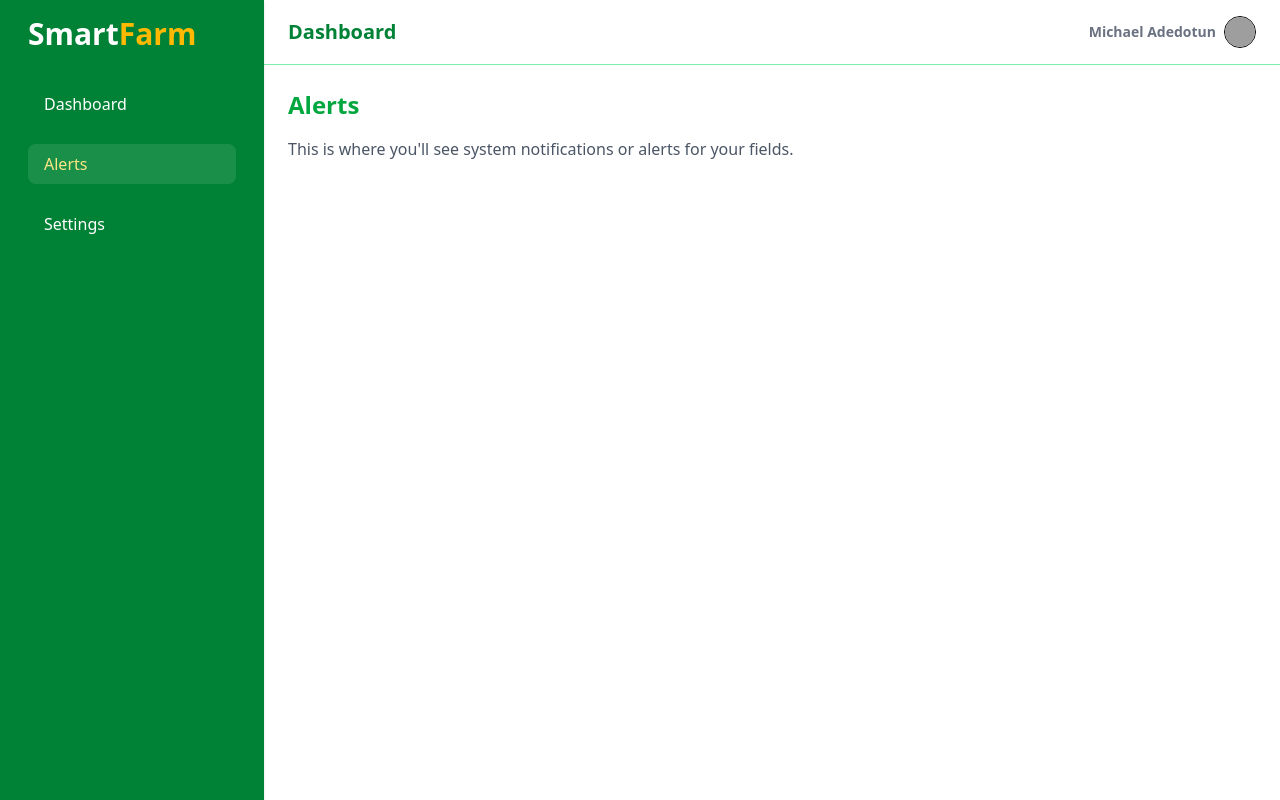
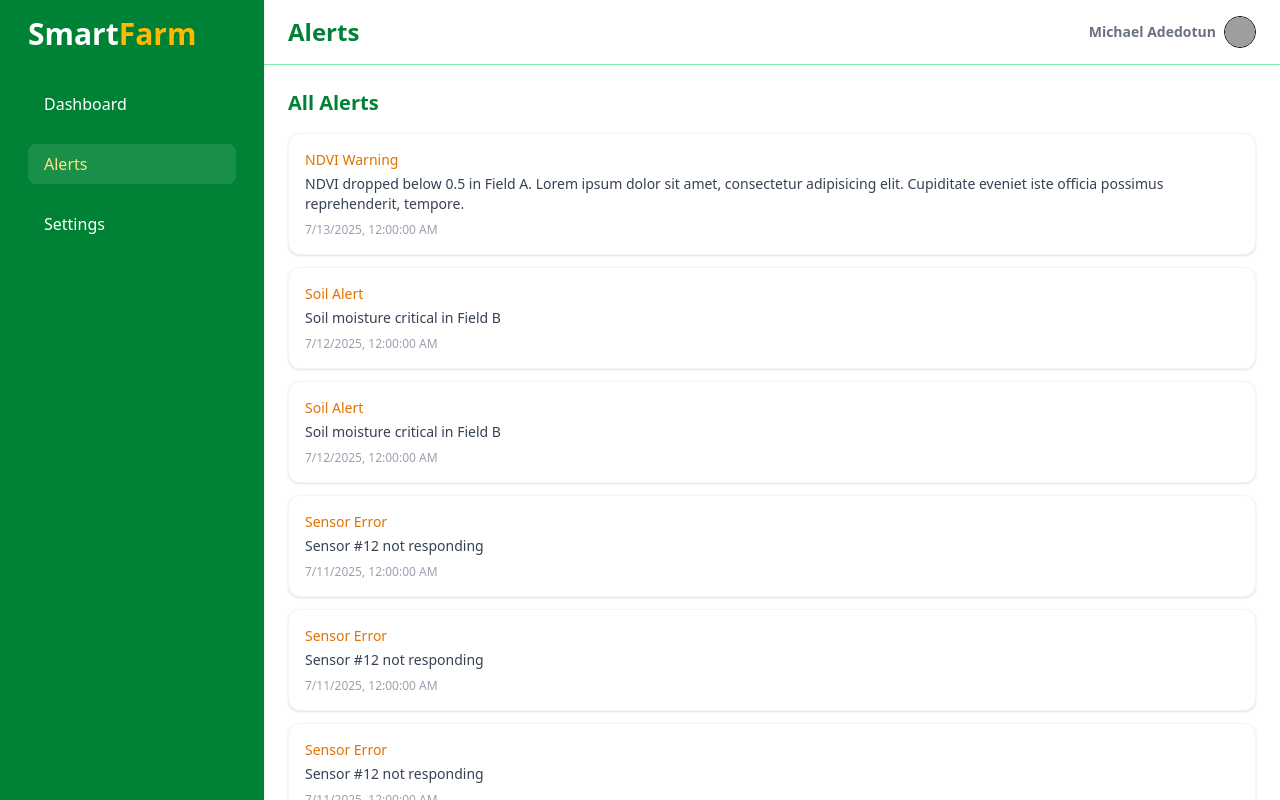
Before and after one commit to MichaelAdedotun/Smart-farm-Monitor, a Nuxt app: page /admin/alerts in a window 1280 px wide. Built offline with nearby package versions, Linux system fonts and the light colour scheme; grey boxes are pictures that could not be loaded.

Commit message:
alerts page work on

```diff
--- a/components/DashboardDetails/AlertsPanel.vue
+++ b/components/DashboardDetails/AlertsPanel.vue
@@ -1,16 +1,21 @@
 <script setup lang="ts">
 
 import { useAlerts } from '~/composables/useAlerts'
+
 const { alerts } = await useAlerts()
+const latestAlerts = computed(() => alerts.value.slice(0, 5))
 </script>
 
 <template>
   <div class="bg-white rounded-xl shadow p-4 border border-red-200">
-    <h3 class="text-lg font-semibold text-red-600 mb-4">⚠️ Field Alerts</h3>
+    <h3 class="text-lg font-semibold text-gray-500 mb-4">Recent Alerts</h3>
     <ul class="space-y-2 text-sm text-gray-700">
-      <li v-for="(alert, index) in alerts" :key="index" class="flex items-start gap-2">
+      <li v-for="(alert, index) in latestAlerts" :key="index" class="flex items-start gap-2">
         <span class="text-red-500">🔔</span>
-        <p>{{ alert.message }} <span class="text-gray-400 text-xs">({{ alert.timestamp }})</span></p>
+        <div class="truncate w-full max-w-xs">
+          {{ alert.message }}
+          <span class="text-gray-400 text-xs">({{ alert.timestamp }})</span>
+        </div>
       </li>
     </ul>
     <p v-if="!alerts.length" class="text-gray-400">No alerts currently.</p>
--- a/components/Header.vue
+++ b/components/Header.vue
@@ -1,8 +1,18 @@
 <script setup lang="ts">
 
+import { useRoute} from "vue-router";
 import { useUIStore } from '~/stores/ui'
 
 const ui = useUIStore()
+const route = useRoute()
+
+const pageTitle = computed(() => {
+  const path = route.path
+  if (path === '/admin/dashboard') return 'Dashboard'
+  if (path === '/admin/alerts') return 'Alerts'
+  if (path === '/admin/settings') return 'Settings'
+  return 'SmartFarm'
+})
 </script>
 
 <template>
@@ -14,7 +24,7 @@ const ui = useUIStore()
           <path stroke-linecap="round" stroke-linejoin="round" stroke-width="2" d="M4 6h16M4 12h16M4 18h16" />
         </svg>
       </button>
-      <h1 class="text-xl font-semibold text-green-700">Dashboard</h1>
+      <h1 class="text-2xl font-bold text-green-700">{{ pageTitle }}</h1>
     </div>
     <div class="flex items-center gap-2">
       <span class="text-sm md:text-md text-gray-500 font-semibold">Michael Adedotun</span>
--- a/composables/useAlerts.ts
+++ b/composables/useAlerts.ts
@@ -1,5 +1,5 @@
-
 interface AlertItem {
+    title: string
     message: string
     timestamp: string
 }
@@ -8,20 +8,53 @@ export const useAlerts = async () => {
     const alerts = ref<AlertItem[]>([])
 
     try {
-        // Simulate dynamic fetch (replace with real API when available)
         alerts.value = [
             {
-                message: 'NDVI dropped below 0.5 in Field A',
+                title: 'NDVI Warning',
+                message: 'NDVI dropped below 0.5 in Field A. Lorem ipsum dolor sit amet, consectetur adipisicing elit. ' +
+                         'Cupiditate eveniet iste officia possimus reprehenderit, tempore.',
                 timestamp: '2025-07-13'
             },
             {
+                title: 'Soil Alert',
                 message: 'Soil moisture critical in Field B',
                 timestamp: '2025-07-12'
             },
             {
+                title: 'Soil Alert',
+                message: 'Soil moisture critical in Field B',
+                timestamp: '2025-07-12'
+            },
+            {
+                title: 'Sensor Error',
                 message: 'Sensor #12 not responding',
                 timestamp: '2025-07-11'
-            }
+            },
+            {
+                title: 'Sensor Error',
+                message: 'Sensor #12 not responding',
+                timestamp: '2025-07-11'
+            },
+            {
+                title: 'Sensor Error',
+                message: 'Sensor #12 not responding',
+                timestamp: '2025-07-11'
+            },
+            {
+                title: 'Sensor Error',
+                message: 'Sensor #12 not responding',
+                timestamp: '2025-07-11'
+            },
+            {
+                title: 'Sensor Error',
+                message: 'Sensor #12 not responding',
+                timestamp: '2025-07-11'
+            },
+            {
+                title: 'Soil Alert',
+                message: 'Soil moisture critical in Field B',
+                timestamp: '2025-07-12'
+            },
         ]
     }
     catch (error) {
--- a/pages/admin/alerts.vue
+++ b/pages/admin/alerts.vue
@@ -1,12 +1,27 @@
 <script setup lang="ts">
 
+import { useAlerts } from '~/composables/useAlerts'
+
+const { alerts } = await useAlerts()
 </script>
 
 <template>
-  <section>
-    <h1 class="text-2xl font-bold text-green-600 mb-4">Alerts</h1>
-    <p class="text-gray-600">This is where you'll see system notifications or alerts for your fields.</p>
-  </section>
+  <div class="space-y-4">
+    <h2 class="text-xl font-semibold text-green-700">All Alerts</h2>
+    <div v-if="alerts && alerts.length" class="space-y-3 ">
+      <div
+          v-for="alert in alerts"
+          :key="alert.id"
+          class="border border-gray-100 bg-white rounded-xl shadow-sm p-4"
+      >
+        <h3 class="text-sm font-medium text-amber-600">{{ alert.title }}</h3>
+        <p class="text-gray-700 text-sm mt-1">{{ alert.message }}</p>
+        <p class="text-xs text-gray-400 mt-2">{{ new Date(alert.timestamp).toLocaleString() }}</p>
+      </div>
+    </div>
+    <p v-else class="text-gray-400">No alerts found.</p>
+    <p>Lorem ipsum dolor sit amet, consectetur adipisicing elit. Cupiditate eveniet iste officia possimus reprehenderit, tempore.</p>
+  </div>
 </template>
 
 <style scoped>
```
Also changed, not shown: 1 other file (tests, documents, lock files or other folders).
